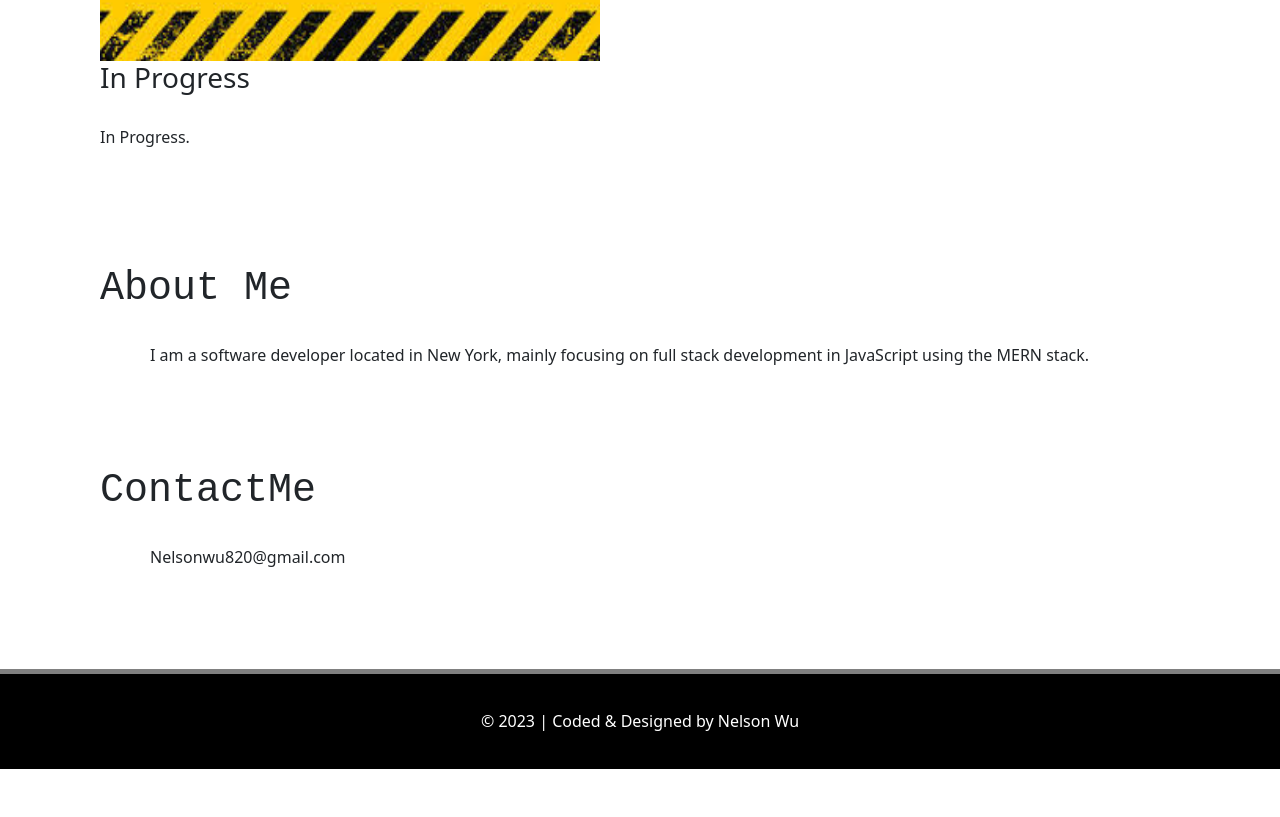
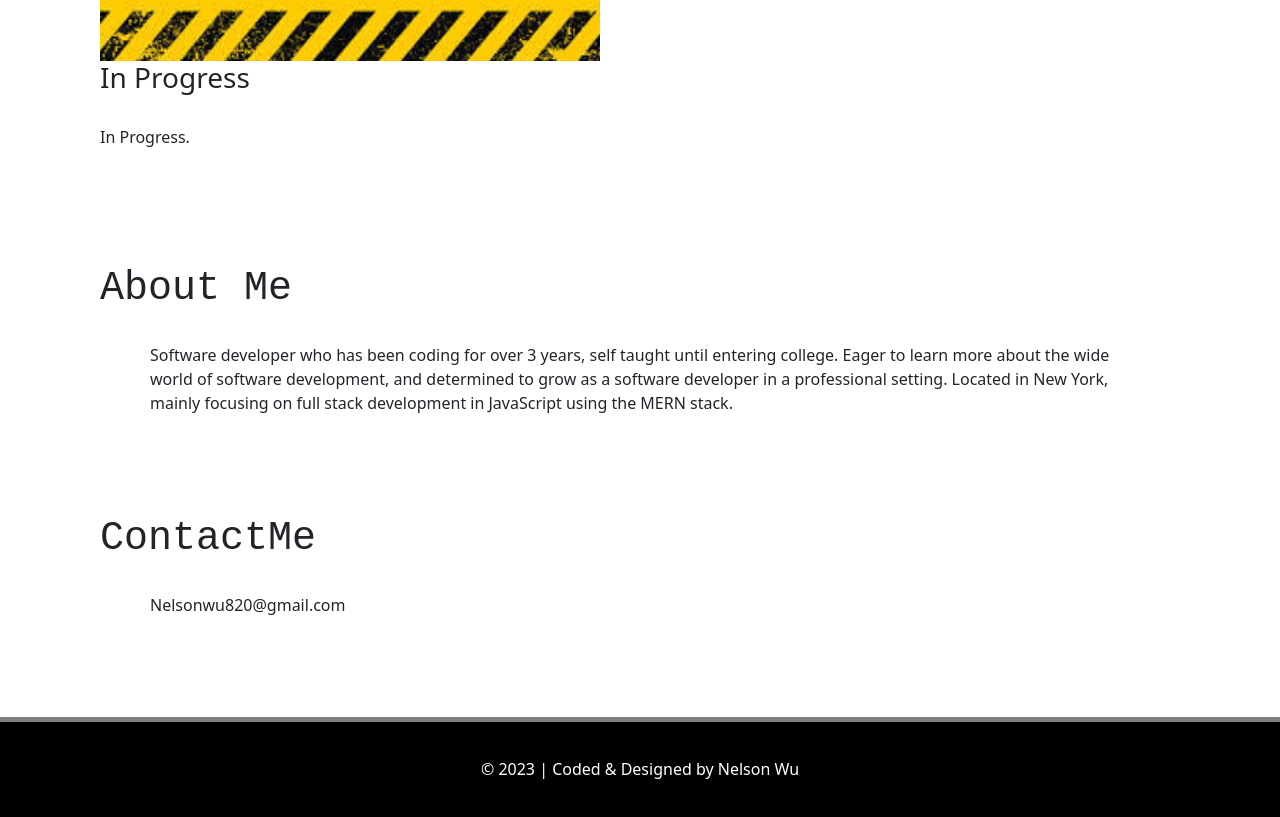
Before and after one commit to NelsonWu820/portfolio-website, a React (Create React App) app: page /#/ in a window 1280 px wide. Shown: the part 2438-3255 px from the top of the page. Before the commit the page ends 3207 px from the top, so only its background shows below. Built offline with nearby package versions, Linux system fonts and the light colour scheme.

Commit message:
updated about me

```diff
--- a/src/components/AboutMe.js
+++ b/src/components/AboutMe.js
@@ -2,7 +2,7 @@ const AboutMe = () => {
   return (
     <section className="aboutMe">
       <h1 className="title">About Me</h1>
-      <p className="text">I am a software developer located in New York, mainly focusing on full stack development in JavaScript using the MERN stack.
+      <p className="text">Software developer who has been coding for over 3 years, self taught until entering college. Eager to learn more about the wide world of software development, and determined to grow as a software developer in a professional setting. Located in New York, mainly focusing on full stack development in JavaScript using the MERN stack.
       </p>
     </section>
   )
```
